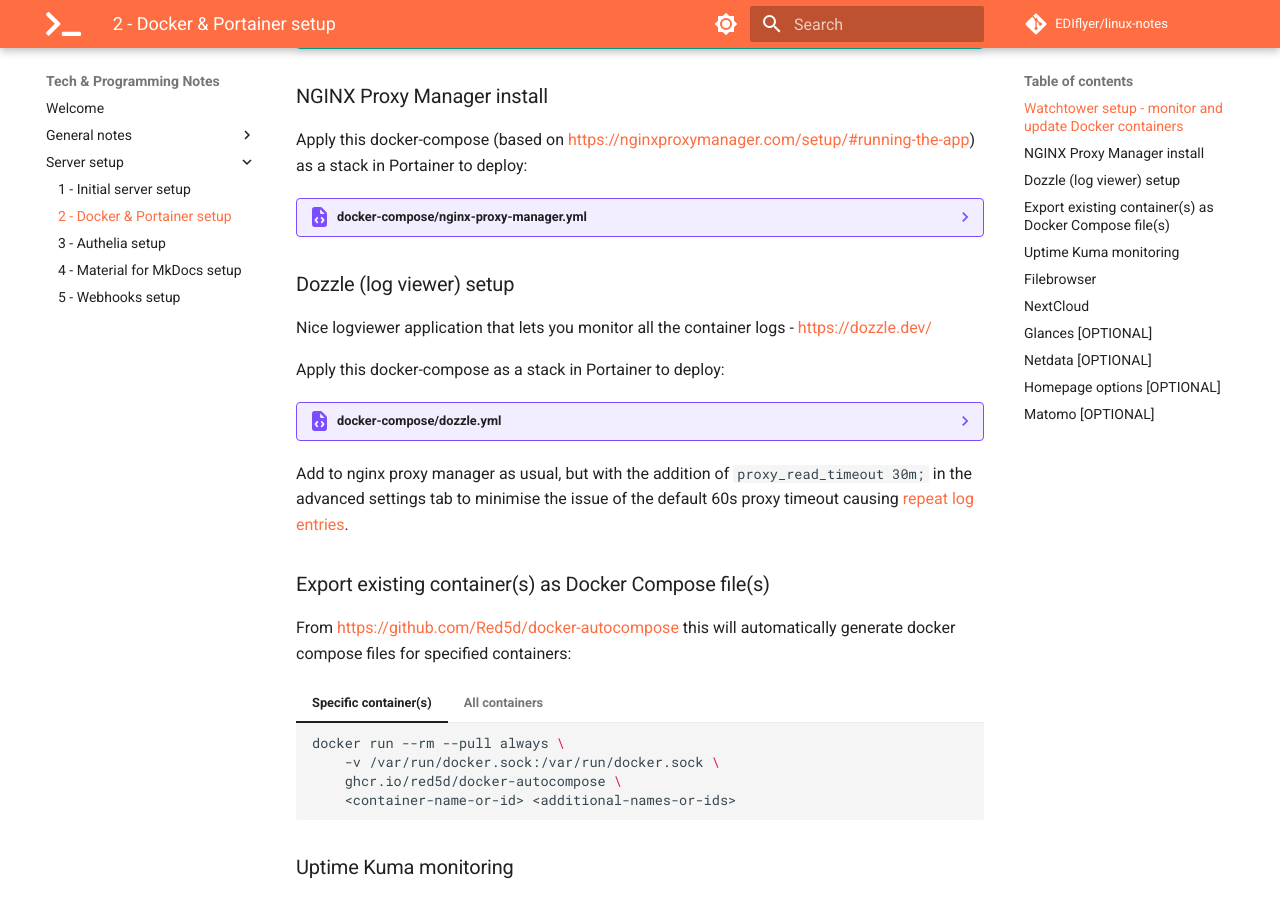
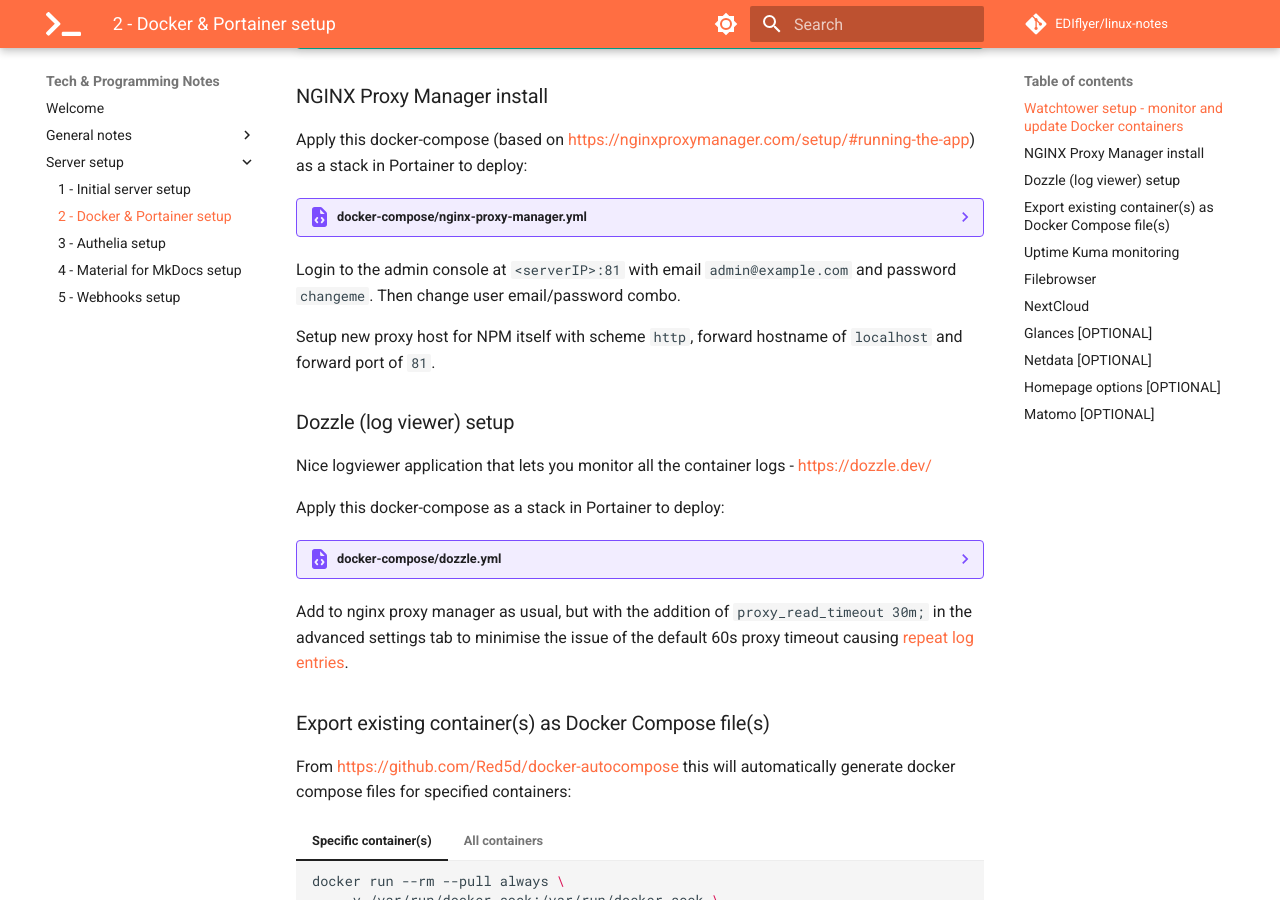
Before and after one commit to EDIflyer/linux-notes, an MkDocs documentation site: the page built from docs/server-setup/docker_setup.md, in a window 1280 px wide and 900 px high, scrolled down 1976 px. Built offline with MkDocs 1.6.1 and Material for MkDocs 9.7.7, drawn with Linux system fonts in a browser that asks for light colours; comment, search, counter and statistics services are not loaded.

Commit message:
update docker/initial container setup

````diff
--- a/docs/server-setup/docker_setup.md
+++ b/docs/server-setup/docker_setup.md
@@ -75,6 +75,10 @@ Apply this docker-compose (based on https://nginxproxymanager.com/setup/#running
     ``` yaml linenums="1"
     --8<-- "docs/server-setup/docker-compose/nginx-proxy-manager.yml"
     ```
+
+Login to the admin console at `<serverIP>:81` with email `admin@example.com` and password `changeme`. Then change user email/password combo.
+
+Setup new proxy host for NPM itself with scheme `http`, forward hostname of `localhost` and forward port of `81`.
 
 ### Dozzle (log viewer) setup
 Nice logviewer application that lets you monitor all the container logs - https://dozzle.dev/
````
